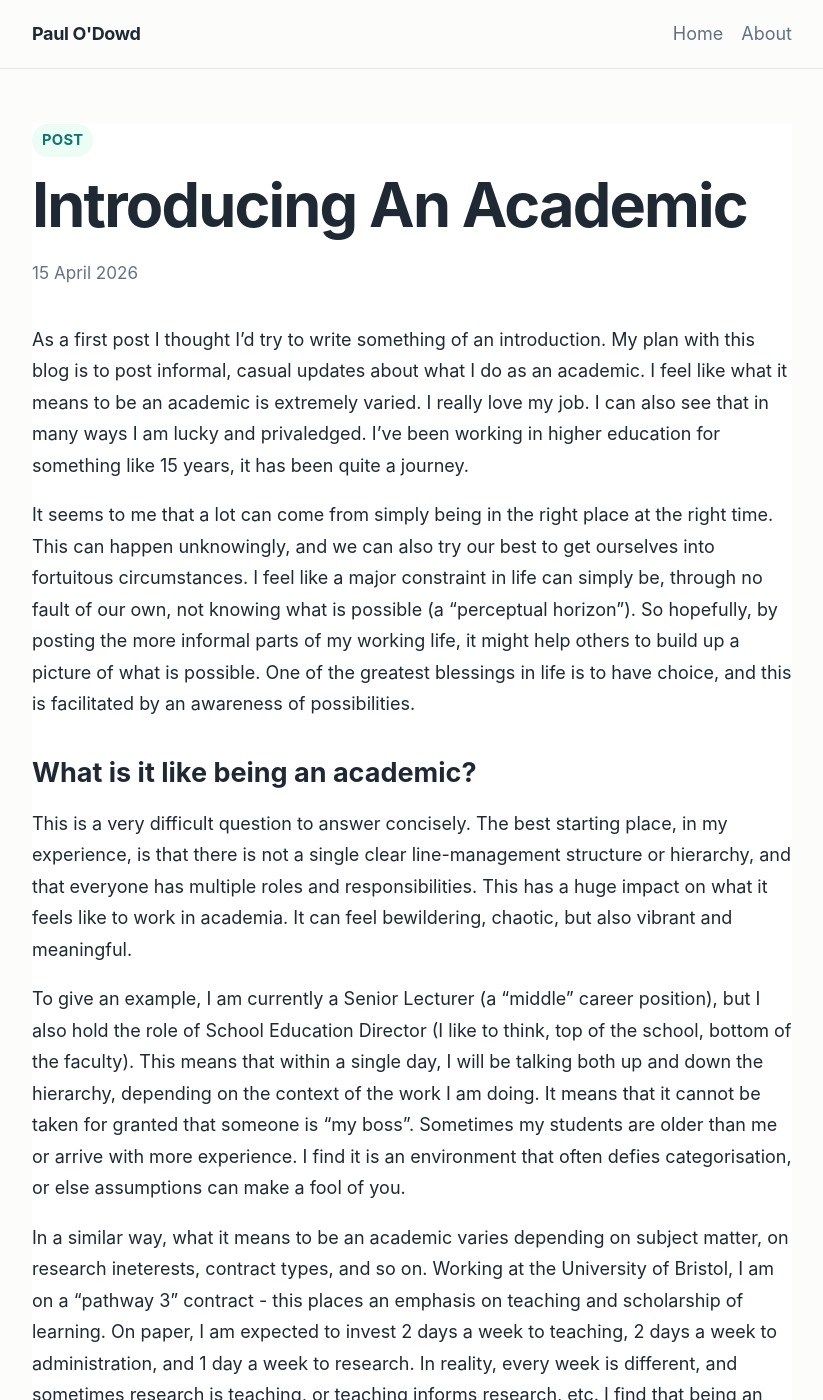
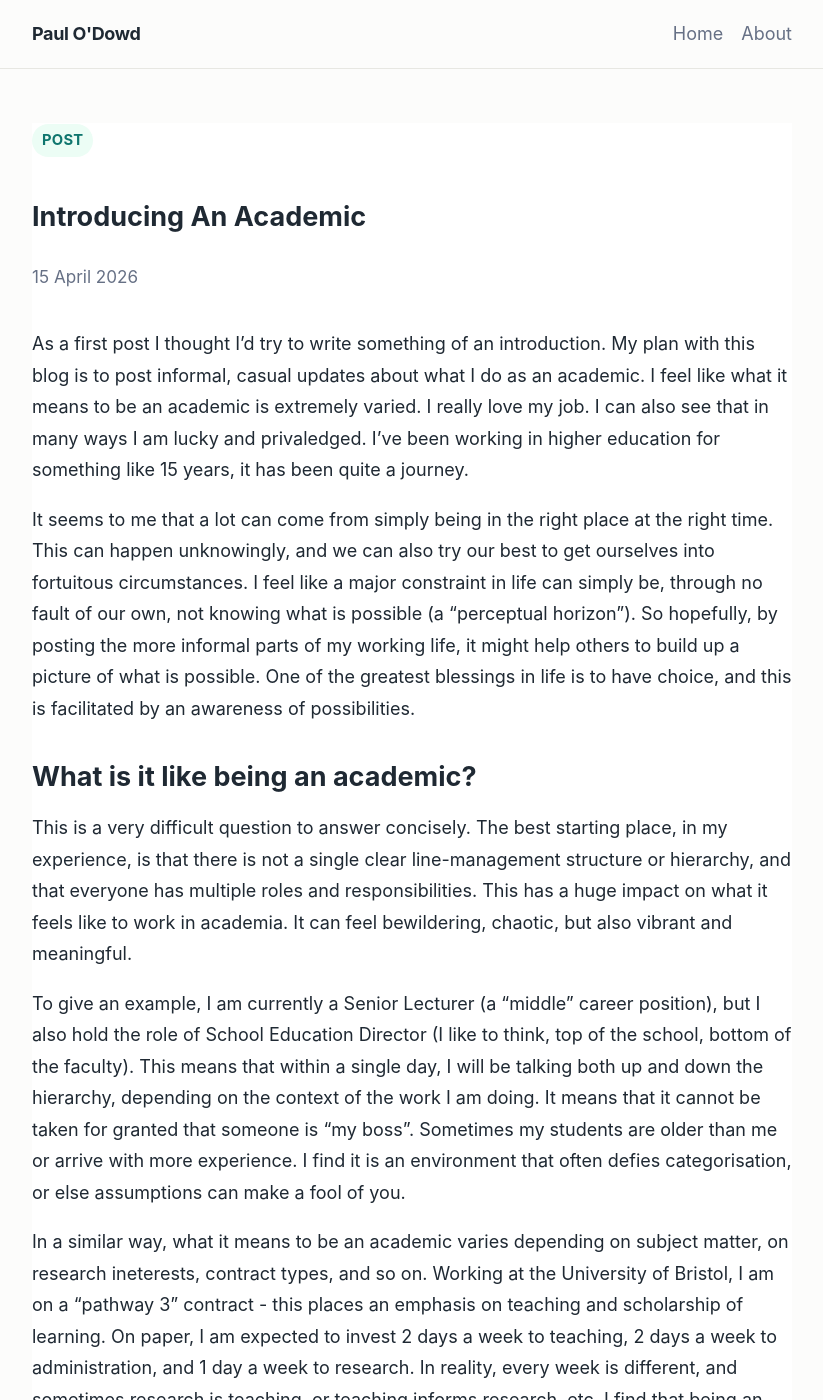
Before and after one commit to paulodowd/paulodowd.github.io, a Jekyll site: the page built from _posts/2026-04-15-Introducing_An_Academic.md, in a window 1280 px wide and 1400 px high. Shown: the whole window, without its empty margins (228-1051 px from the left). Built offline with Jekyll 4.4.1, drawn with Linux system fonts in a browser that asks for light colours.

Commit message:
updating post

```diff
--- a/assets/css/style.css
+++ b/assets/css/style.css
@@ -101,8 +101,8 @@ main {
   text-transform: uppercase;
 }
 
-.hero h1,
-.post-header h1 {
+.hero h2,
+.post-header h2 {
   margin: 0;
   line-height: 1.15;
   letter-spacing: -0.03em;
```
